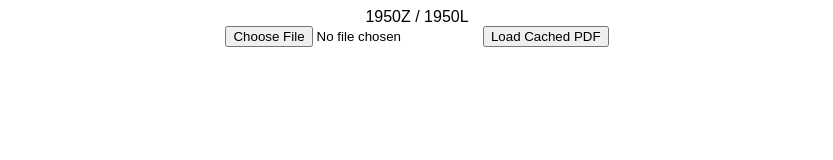
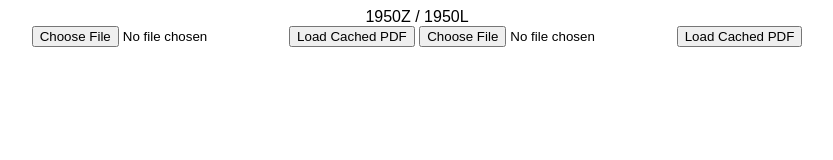
Before and after one commit to IceColdAV8R/reReleased, a plain HTML site: page index.html in a window 1280 px wide. Shown: the whole page, without its empty margins (223-1056 px from the left). Drawn offline with Linux system fonts and the light colour scheme; no server answers.

Commit message:
Update index.html

```diff
--- a/index.html
+++ b/index.html
@@ -23,6 +23,8 @@
   <button id="submitButton">Submit</button>
   <input type="file" id="pdfInput" accept="application/pdf">
 <button onclick="loadCachedPDF()">Load Cached PDF</button>
+  <input type="file" id="pdfInput" accept="application/pdf">
+<button onclick="loadCachedPDF()">Load Cached PDF</button>
   <script src="script.js"></script>
 </body>
 </html>
```
